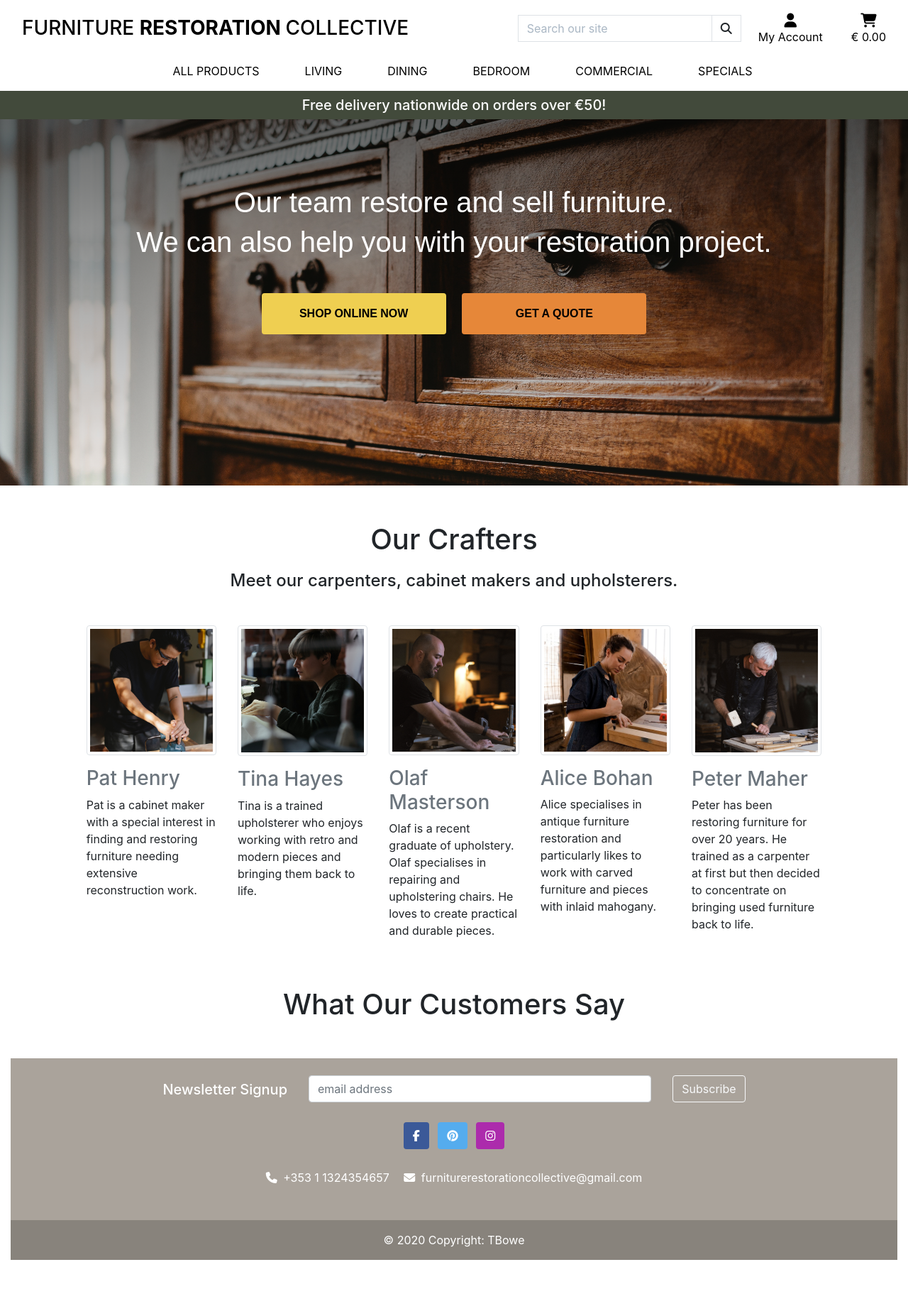
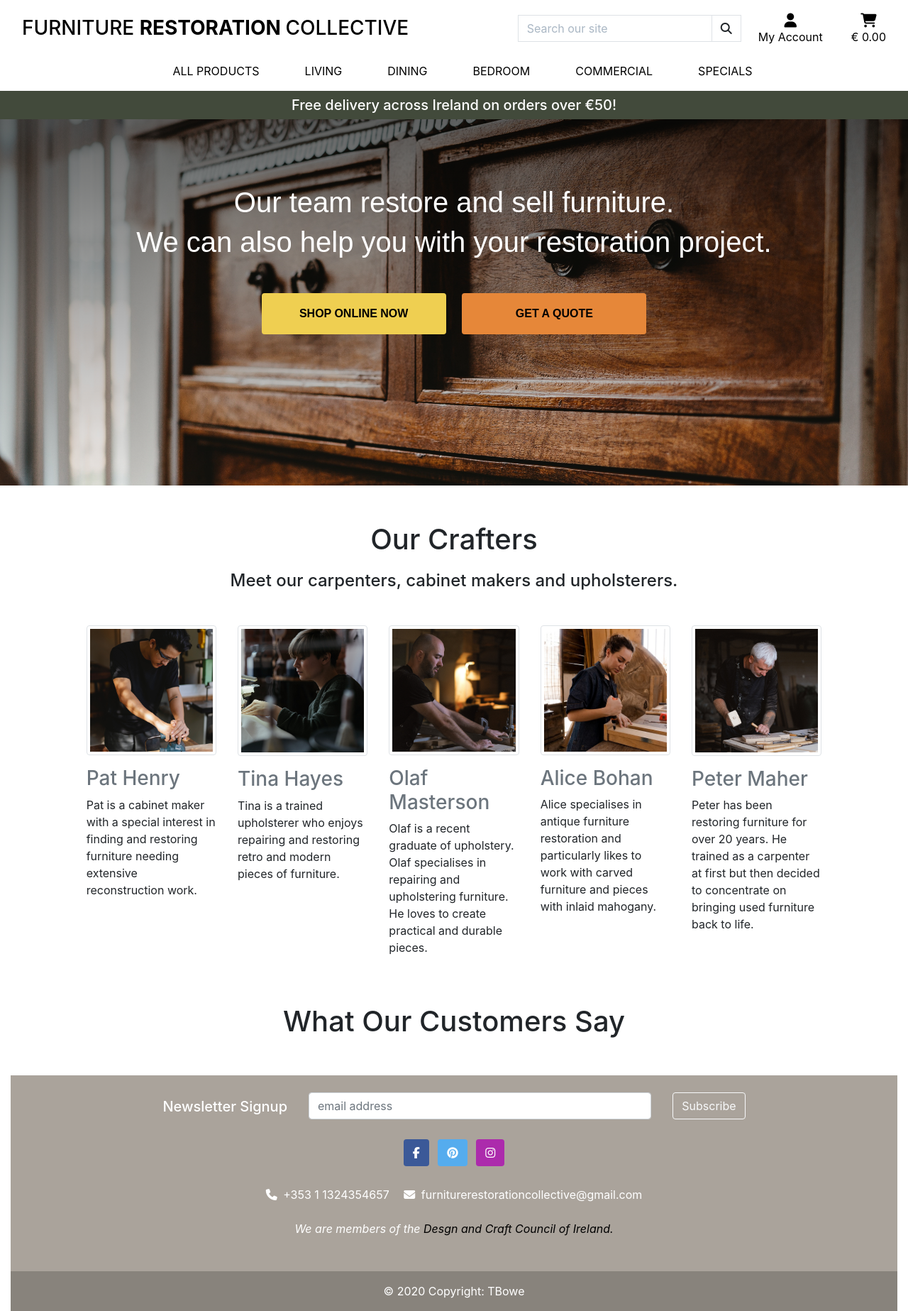
Before and after one commit to teresabowe/furniture-restoration-collective, a Django app: page / in a window 1280 px wide. Shown: the whole page at 71% size. Before the commit the page ends 1775 px from the top, so only its background shows below. Run offline with Django 3.2, Linux system fonts and the light colour scheme; data that the repository does not hold is empty; parts of the project's set-up code (start-up, migrations or seed data) failed here and were passed over; some libraries are stand-ins or nearby versions.

Commit message:
feat: add external link, meta tags and keywords to improve SEO

```diff
--- a/home/templates/home/index.html
+++ b/home/templates/home/index.html
@@ -14,7 +14,7 @@
         <div class="row mt-5 pt-5 background-hero">
             <div class="col-12 col-md-12 my-auto text-center">
                 <h1 class="display-5 text-white caption-background">
-                    Our team restore and sell furniture.
+                  Our team restore and sell furniture.
                 </h1>
                 <h1 class="display-5 text-white caption-background fade-in-text">
                   We can also help you with your restoration project.
@@ -41,12 +41,12 @@
           <div class="col-lg-2">
             <img class="img-thumbnail" src="{% get_media_prefix %}pexels-cottonbro-studio-4621912.png" alt="tina hayes upholsterer working with sewing machine">
             <h3  class="pt-3 text-muted">Tina Hayes</h3>
-            <p>Tina is a trained upholsterer who enjoys working with retro and modern pieces and bringing them back to life. </p>
+            <p>Tina is a trained upholsterer who enjoys repairing and restoring retro and modern pieces of furniture. </p>
           </div>
           <div class="col-lg-2">
             <img class="img-thumbnail" src="{% get_media_prefix %}pexels-anna-shvets-5710847.png" alt="olaf masterson upholsterer working with furniture">
             <h3  class="pt-3 text-muted">Olaf Masterson</h3>
-            <p>Olaf is a recent graduate of upholstery.  Olaf specialises in repairing and upholstering chairs.  He loves to create practical and durable pieces.</p>
+            <p>Olaf is a recent graduate of upholstery.  Olaf specialises in repairing and upholstering furniture.  He loves to create practical and durable pieces.</p>
           </div>
           <div class="col-lg-2">
             <img class="img-thumbnail" src="{% get_media_prefix %}pexels-los-muertos-crew-8447848.jpg" alt="alice bohan crafter restoring antique furniture">
--- a/templates/base.html
+++ b/templates/base.html
@@ -8,6 +8,16 @@
         <meta http-equiv="X-UA-Compatible" content="ie=edge">
         <meta charset="utf-8">
         <meta name="viewport" content="width=device-width, initial-scale=1, shrink-to-fit=no">
+        <title>Furniture Restoration Collective | Buy Restored Furniture | Your Furniture Restored</title>
+        <meta name="description"
+        content = "We sell restored furniture throughout Ireland.  We can also help with your restoration project.
+        We repair and restore chairs, tables, sofas and bedroom furniture.">
+        <meta name="keywords"
+        content = "furniture restoration, restore and sell furniture, furniture repair ireland, repair damaged furniture,
+        furniture restoration services, reupholster furniture, cost of reupholstering,
+        vintage furniture restoration, antique furniture restoration, furniture restoration project,
+        furniture repair and restoration">
+
     {% endblock %}
 
     {% block extra_meta %}
@@ -112,7 +122,7 @@
         </div>
         <div id="delivery-banner" class="row text-center bg-ebony">
             <div class="col text-white">
-                <h5 class="my-2">Free delivery nationwide on orders over €{{ free_delivery_threshold }}!</h5>
+                <h5 class="my-2">Free delivery across Ireland on orders over €{{ free_delivery_threshold }}!</h5>
             </div>
         </div>
     </header>
@@ -207,12 +217,16 @@
             </section>
             <section class="mb-4">
                 <!-- Phone -->
-                    <i class="fa-solid fa-phone mr-1"></i>
-                    <a href="tel:353-1-1324354657" class="text-white">+353 1 1324354657</a>
+                <i class="fa-solid fa-phone mr-1"></i>
+                <a href="tel:353-1-1324354657" class="text-white">+353 1 1324354657</a>
                 <!-- Email -->
-                    <i class="fa-solid fa-envelope ml-3 mr-1"></i>
-                    <a href="mailto:furniturerestorationcollective@gmail.com" target="_blank" rel="noopener noreferrer" class="text-white">furniturerestorationcollective@gmail.com</a>
-                </section>
+                <i class="fa-solid fa-envelope ml-3 mr-1"></i>
+                <a href="mailto:furniturerestorationcollective@gmail.com" target="_blank" rel="noopener noreferrer" class="text-white">furniturerestorationcollective@gmail.com</a>
+            </section>
+                <p class="font-italic text-white">We are members of the <a href="https://www.dcci.ie/" target="_blank" rel="external" class="text-black">Desgn and Craft Council of Ireland.</a></p>
+            <section class="mb-4">
+
+            </section>
           <!-- Section: Form -->
         </div>
         <!-- Copyright -->
```
